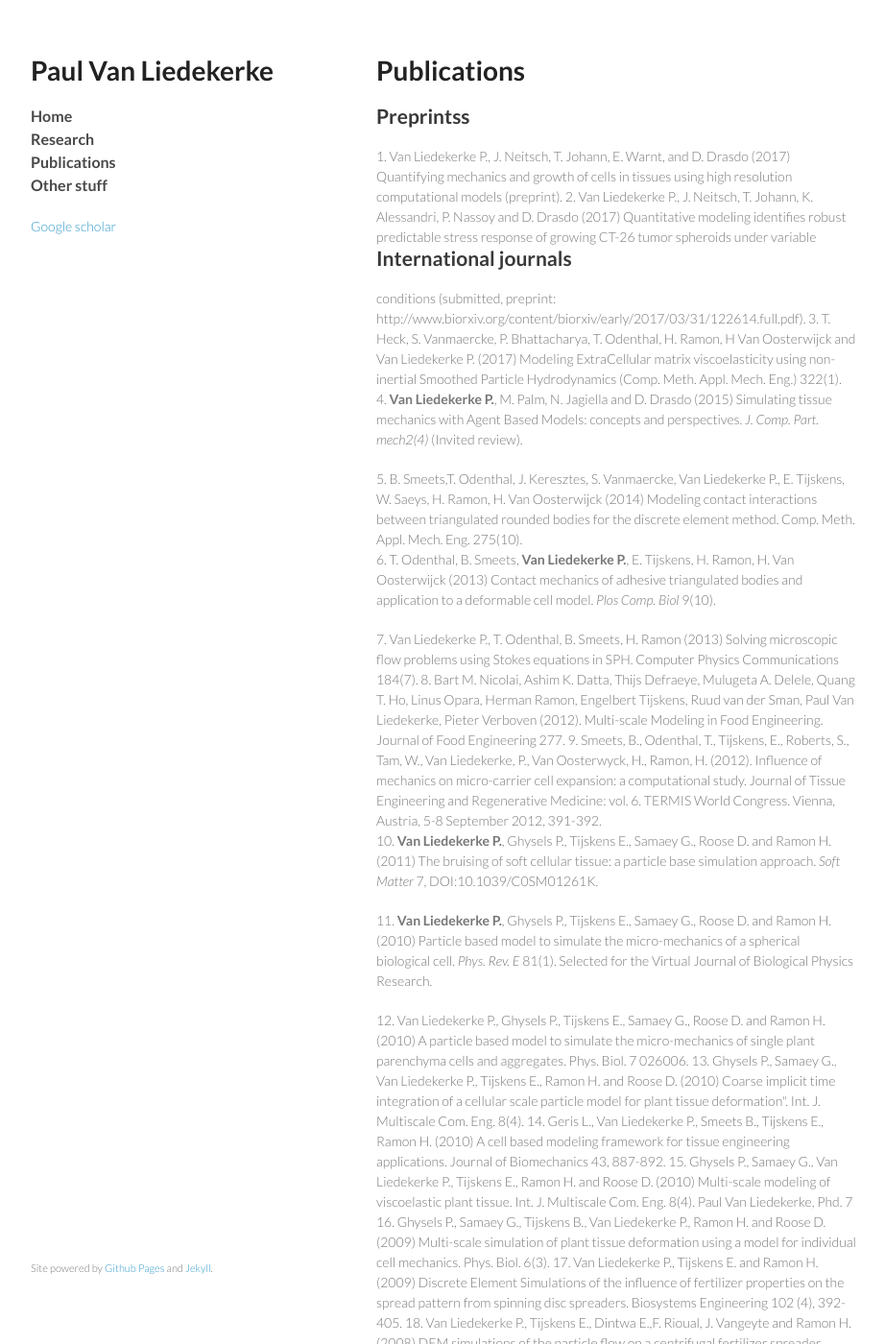
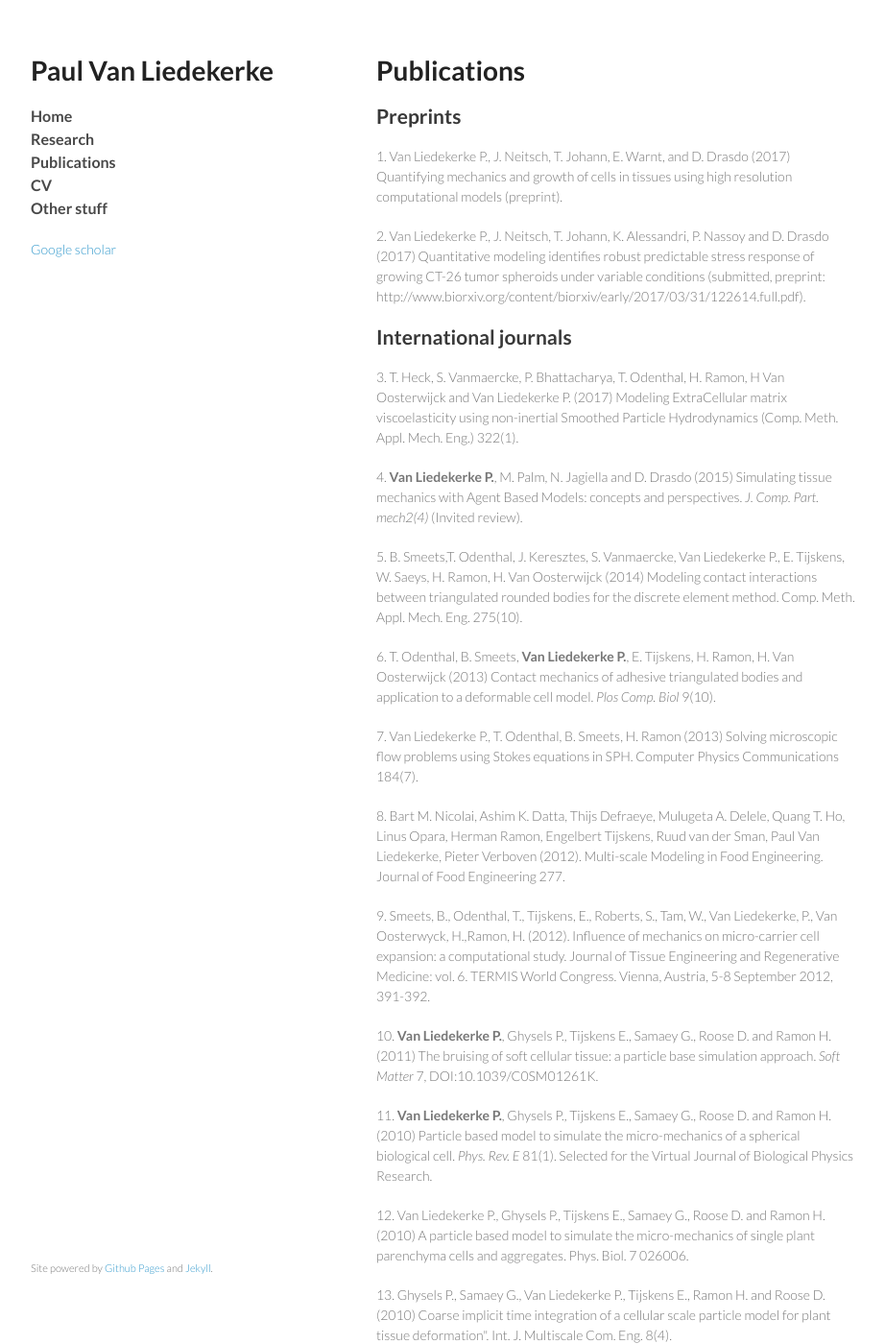
Before and after one commit to paulvanliedekerke/wittgenstein, a Jekyll site: the page publi.html, which Jekyll copies as it is, in a window 1280 px wide and 1400 px high. Shown: the whole window at 96% size, without its empty margins (178-1100 px from the left). Built offline with Jekyll 4.4.1, drawn with Linux system fonts in a browser that asks for light colours; Markdown is read by kramdown in place of the engine named in the settings; some of the changed text lies outside the part shown.

Commit message:
Update publi.html

```diff
--- a/publi.html
+++ b/publi.html
@@ -20,7 +20,8 @@
         <p class="navigation">
           <a href="http://vanliedekerke.com/">Home</a><br>
           <a href="">Research</a> <br>
-          <a href="">Publications</a><br>
+           <a href="publi.html">Publications</a><br>
+	   <a href="cv.html">CV</a><br>
           <a href="/">Other stuff</a><br>
         </p>
 
@@ -33,79 +34,61 @@
 
 <h1>Publications</h1>
  <p></p>
-<h2>Preprintss</h2>
-1. Van Liedekerke P., J. Neitsch, T. Johann, E. Warnt, and D. Drasdo (2017) Quantifying mechanics and
-growth of cells in tissues using high resolution computational models (preprint).
-2. Van Liedekerke P., J. Neitsch, T. Johann, K. Alessandri, P. Nassoy and D. Drasdo (2017) Quantitative
-modeling identifies robust predictable stress response of growing CT-26 tumor spheroids under variable
+<h2>Preprints</h2>
+<p>1. Van Liedekerke P., J. Neitsch, T. Johann, E. Warnt, and D. Drasdo (2017) Quantifying mechanics and
+growth of cells in tissues using high resolution computational models (preprint).</p>
 
+<p>2. Van Liedekerke P., J. Neitsch, T. Johann, K. Alessandri, P. Nassoy and D. Drasdo (2017) Quantitative
+modeling identifies robust predictable stress response of growing CT-26 tumor spheroids under variable conditions (submitted, preprint: http://www.biorxiv.org/content/biorxiv/early/2017/03/31/122614.full.pdf). </p>
+<p></p>
 <h2>International journals</h2>
-
-conditions (submitted, preprint: http://www.biorxiv.org/content/biorxiv/early/2017/03/31/122614.full.pdf).
-3. T. Heck, S. Vanmaercke, P. Bhattacharya, T. Odenthal, H. Ramon, H Van Oosterwijck and Van
+<p></p>
+<p>3. T. Heck, S. Vanmaercke, P. Bhattacharya, T. Odenthal, H. Ramon, H Van Oosterwijck and Van
 Liedekerke P. (2017) Modeling ExtraCellular matrix viscoelasticity using non-inertial Smoothed Particle
-Hydrodynamics (Comp. Meth. Appl. Mech. Eng.) 322(1).
-<p>
-     4. <b>Van Liedekerke P.</b>, M. Palm, N. Jagiella and D. Drasdo (2015) Simulating tissue mechanics with Agent Based Models: concepts and perspectives.  <I>J. Comp. Part. mech2(4)</I> (Invited review).
-</p>
-5. B. Smeets,T. Odenthal, J. Keresztes, S. Vanmaercke, Van Liedekerke P., E. Tijskens, W. Saeys, H.
-Ramon, H. Van Oosterwijck (2014) Modeling contact interactions between triangulated rounded
-bodies for the discrete element method. Comp. Meth. Appl. Mech. Eng. 275(10).
-<p>
-     6. T. Odenthal, B. Smeets, <b>Van Liedekerke P.</b>, E. Tijskens, H. Ramon, H. Van Oosterwijck (2013) Contact mechanics of adhesive triangulated bodies and application to a deformable cell model.<I> Plos Comp. Biol</I> 9(10).
-</p>
-7. Van Liedekerke P., T. Odenthal, B. Smeets, H. Ramon (2013) Solving microscopic flow problems
-using Stokes equations in SPH. Computer Physics Communications 184(7).
-8. Bart M. Nicolai, Ashim K. Datta, Thijs Defraeye, Mulugeta A. Delele, Quang T. Ho, Linus Opara,
-Herman Ramon, Engelbert Tijskens, Ruud van der Sman, Paul Van Liedekerke, Pieter Verboven
-(2012). Multi-scale Modeling in Food Engineering. Journal of Food Engineering 277.
-9. Smeets, B., Odenthal, T., Tijskens, E., Roberts, S., Tam, W., Van Liedekerke, P., Van Oosterwyck, H.,
-Ramon, H. (2012). Influence of mechanics on micro-carrier cell expansion: a computational study.
-Journal of Tissue Engineering and Regenerative Medicine: vol. 6. TERMIS World Congress. Vienna,
-Austria, 5-8 September 2012, 391-392.
-<p>
-     10. <b>Van Liedekerke P.</b>, Ghysels P., Tijskens E., Samaey G., Roose D. and Ramon H. (2011) The bruising of soft cellular tissue: a particle base simulation approach. <I>Soft Matter</I> 7, DOI:10.1039/C0SM01261K.
-
-</p>
-<p>
-     11. <b>Van Liedekerke P.</b>, Ghysels P., Tijskens E., Samaey G., Roose D. and Ramon H. (2010) Particle based model to simulate the micro-mechanics of a spherical biological cell.<I> Phys. Rev. E</I> 81(1). Selected for the Virtual Journal of Biological Physics Research.
-</p>
-12. Van Liedekerke P., Ghysels P., Tijskens E., Samaey G., Roose D. and Ramon H. (2010) A particle
-based model to simulate the micro-mechanics of single plant parenchyma cells and aggregates. Phys.
-Biol. 7 026006.
-13. Ghysels P., Samaey G., Van Liedekerke P., Tijskens E., Ramon H. and Roose D. (2010) Coarse implicit
-time integration of a cellular scale particle model for plant tissue deformation". Int. J. Multiscale Com.
-Eng. 8(4).
-14. Geris L., Van Liedekerke P., Smeets B., Tijskens E., Ramon H. (2010) A cell based modeling framework
-for tissue engineering applications. Journal of Biomechanics 43, 887-892.
-15. Ghysels P., Samaey G., Van Liedekerke P., Tijskens E., Ramon H. and Roose D. (2010) Multi-scale
-modeling of viscoelastic plant tissue. Int. J. Multiscale Com. Eng. 8(4).
-Paul Van Liedekerke, Phd. 7
-16. Ghysels P., Samaey G., Tijskens B., Van Liedekerke P., Ramon H. and Roose D. (2009) Multi-scale
-simulation of plant tissue deformation using a model for individual cell mechanics. Phys. Biol. 6(3).
-17. Van Liedekerke P., Tijskens E. and Ramon H. (2009) Discrete Element Simulations of the influence
+Hydrodynamics (Comp. Meth. Appl. Mech. Eng.) 322(1).</p>
+<p> 4. <b>Van Liedekerke P.</b>, M. Palm, N. Jagiella and D. Drasdo (2015) Simulating tissue mechanics with Agent Based Models: concepts and perspectives.  <I>J. Comp. Part. mech2(4)</I> (Invited review).</p>
+<p>5. B. Smeets,T. Odenthal, J. Keresztes, S. Vanmaercke, Van Liedekerke P., E. Tijskens, W. Saeys, H.
+Ramon, H. Van Oosterwijck (2014) Modeling contact interactions between triangulated rounded bodies for the discrete element method. Comp. Meth. Appl. Mech. Eng. 275(10).<p>
+<p>6. T. Odenthal, B. Smeets, <b>Van Liedekerke P.</b>, E. Tijskens, H. Ramon, H. Van Oosterwijck (2013) Contact mechanics of adhesive triangulated bodies and application to a deformable cell model.<I> Plos Comp. Biol</I> 9(10).</p>
+<p>7. Van Liedekerke P., T. Odenthal, B. Smeets, H. Ramon (2013) Solving microscopic flow problems using Stokes equations in SPH. Computer Physics Communications 184(7).</p>
+<p>8. Bart M. Nicolai, Ashim K. Datta, Thijs Defraeye, Mulugeta A. Delele, Quang T. Ho, Linus Opara, Herman Ramon, Engelbert Tijskens, Ruud van der Sman, Paul Van Liedekerke, Pieter Verboven (2012). Multi-scale Modeling in Food Engineering. Journal of Food Engineering 277.</p>
+<p>9. Smeets, B., Odenthal, T., Tijskens, E., Roberts, S., Tam, W., Van Liedekerke, P., Van Oosterwyck, H.,Ramon, H. (2012). Influence of mechanics on micro-carrier cell expansion: a computational study.
+Journal of Tissue Engineering and Regenerative Medicine: vol. 6. TERMIS World Congress. Vienna, Austria, 5-8 September 2012, 391-392.</p>
+<p> 10. <b>Van Liedekerke P.</b>, Ghysels P., Tijskens E., Samaey G., Roose D. and Ramon H. (2011) The bruising of soft cellular tissue: a particle base simulation approach. <I>Soft Matter</I> 7, DOI:10.1039/C0SM01261K. </p>
+<p>  11. <b>Van Liedekerke P.</b>, Ghysels P., Tijskens E., Samaey G., Roose D. and Ramon H. (2010) Particle based model to simulate the micro-mechanics of a spherical biological cell.<I> Phys. Rev. E</I> 81(1). Selected for the Virtual Journal of Biological Physics Research.</p>
+<p>12. Van Liedekerke P., Ghysels P., Tijskens E., Samaey G., Roose D. and Ramon H. (2010) A particle based model to simulate the micro-mechanics of single plant parenchyma cells and aggregates. Phys.
+Biol. 7 026006.</p>
+<p>13. Ghysels P., Samaey G., Van Liedekerke P., Tijskens E., Ramon H. and Roose D. (2010) Coarse implicit time integration of a cellular scale particle model for plant tissue deformation". Int. J. Multiscale Com.
+Eng. 8(4).</p>
+<p>14. Geris L., Van Liedekerke P., Smeets B., Tijskens E., Ramon H. (2010) A cell based modeling framework for tissue engineering applications. Journal of Biomechanics 43, 887-892.</p>
+<p>15. Ghysels P., Samaey G., Van Liedekerke P., Tijskens E., Ramon H. and Roose D. (2010) Multi-scale
+modeling of viscoelastic plant tissue. Int. J. Multiscale Com. Eng. 8(4).</p>
+<p>16. Ghysels P., Samaey G., Tijskens B., Van Liedekerke P., Ramon H. and Roose D. (2009) Multi-scale
+simulation of plant tissue deformation using a model for individual cell mechanics. Phys. Biol. 6(3).</p>
+<p>17. Van Liedekerke P., Tijskens E. and Ramon H. (2009) Discrete Element Simulations of the influence
 of fertilizer properties on the spread pattern from spinning disc spreaders. Biosystems Engineering
-102 (4), 392-405.
-18. Van Liedekerke P., Tijskens E., Dintwa E.,F. Rioual, J. Vangeyte and Ramon H. (2008) DEM simulations
-of the particle flow on a centrifugal fertilizer spreader. Powder Technology 190(3), 348-360.
-19. Van Liedekerke P., Piron E., Vangeyte J., Villette S., Ramon H. and Engelbert Tijskens (2008) Recent
+102 (4), 392-405.</p>
+<p>18. Van Liedekerke P., Tijskens E., Dintwa E.,F. Rioual, J. Vangeyte and Ramon H. (2008) DEM simulations
+of the particle flow on a centrifugal fertilizer spreader. Powder Technology 190(3), 348-360.</p>
+<p>19. Van Liedekerke P., Piron E., Vangeyte J., Villette S., Ramon H. and Engelbert Tijskens (2008) Recent
 results of experimentation and DEM modeling of centrifugal fertilizer spreading. Granular Matter,
-10(4),247-255.
-20. Van Liedekerke P., Tijskens E., Dintwa E., Anthonis J. and Ramon H. (2006) A discrete element
+10(4),247-255.</p>
+<p>20. Van Liedekerke P., Tijskens E., Dintwa E., Anthonis J. and Ramon H. (2006) A discrete element
 model for simulation of a spinning disc fertilizer spreader. I: Single particle simulations Powder
-Technology 170(2), 71-85.
-21. Dintwa E., Van Liedekerke P., Tijskens E., Ramon H. (2004) Model for simulation of particle flow on
-a centrifugal fertilizer spreader. Biosystems Engineering 87(4), 407-415.
-22. Van Zeebroeck M., Tijskens E., Van Liedekerke P., Deli V., De Baerdemaeker J. and. Ramon H (2003)
+Technology 170(2), 71-85.</p>
+<p>21. Dintwa E., Van Liedekerke P., Tijskens E., Ramon H. (2004) Model for simulation of particle flow on
+a centrifugal fertilizer spreader. Biosystems Engineering 87(4), 407-415.</p>
+<p>22. Van Zeebroeck M., Tijskens E., Van Liedekerke P., Deli V., De Baerdemaeker J. and. Ramon H (2003)
 Determination of the dynamical behaviour of biological materials during impact using a pendulum
-device Journal of Sound and Vibration 266(3), 465-480.
-
+device Journal of Sound and Vibration 266(3), 465-480.</p>
+   <p></p>
 <h2>Book Chapters</h2>
 
- <p>
-     23. <b>Van Liedekerke P.</b>, A. Buttenschoen, D. Drasdo. ''Off-Lattice Agent-Based Models for Cell and Tumor Growth: Numerical Methods, Implementation, and Applications`` in <I>Numerical Methods and Advanced Simulation in Biomechanics and Biological processes</I>. ISBN 9780128117187. (Invited chapter).
+ <p></p>
+     <p>23. <b>Van Liedekerke P.</b>, A. Buttenschoen, D. Drasdo. ''Off-Lattice Agent-Based Models for Cell and Tumor Growth: Numerical Methods, Implementation, and Applications`` in <I>Numerical Methods and Advanced Simulation in Biomechanics and Biological processes</I>. ISBN 9780128117187. (Invited chapter).</p>
+     <p>24. <b>Van Liedekerke P.</b>, A. Buttenschoen, D. Drasdo. ''Off-Lattice Agent-Based Models for Cell and Tumor Growth: Numerical Methods, Implementation, and Applications`` in <I>Numerical Methods and Advanced Simulation in Biomechanics and Biological processes</I>. ISBN 9780128117187. (Invited chapter).</p>
 
-</p>
+
 
 
       </section>
```
